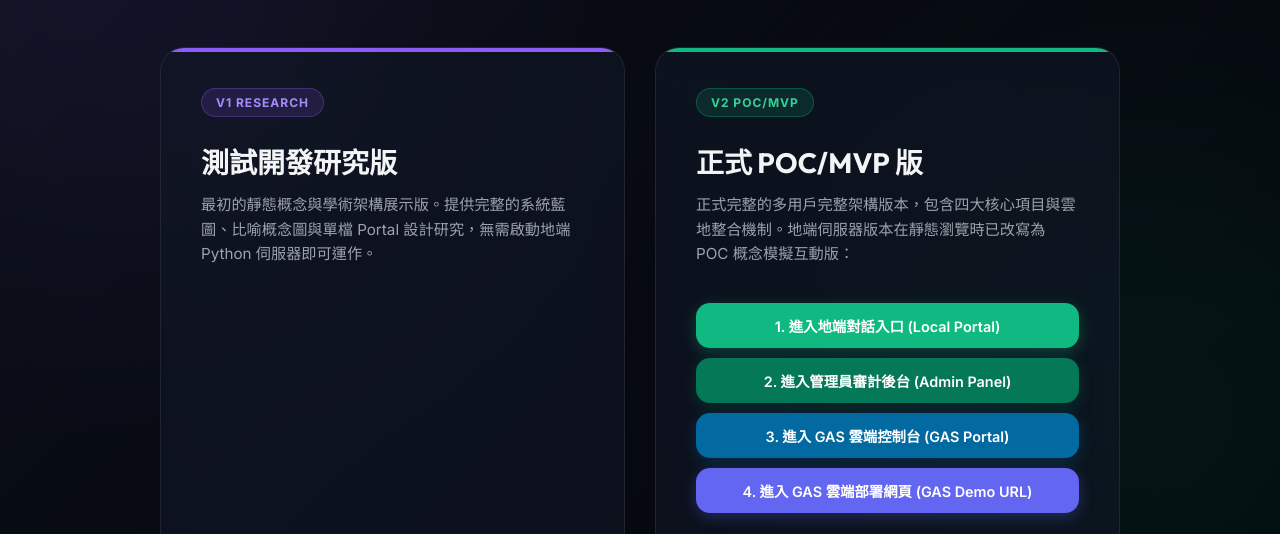
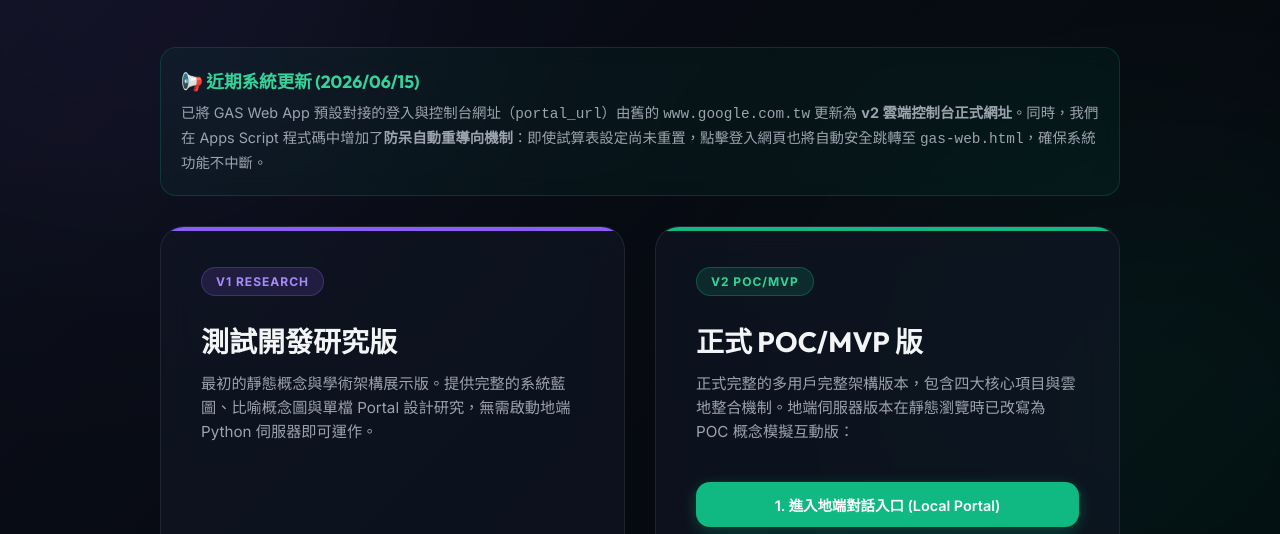
Before and after one commit to falo-taiwan/ai-notebooklm, a plain HTML site: page index.html in a window 1280 px wide. Shown: the part 213-747 px from the top of the page. Drawn offline with Linux system fonts and the light colour scheme.

Commit message:
docs: update gateway README/index with portal URL fix and package v2.20 zip

```diff
--- a/index.html
+++ b/index.html
@@ -330,6 +330,15 @@
       <p class="subtitle">歡迎進入 local-first NotebookLM 整合與資料治理實作工作坊。請選擇對應版本進行瀏覽或部署。</p>
     </header>
 
+    <div style="background: rgba(16, 185, 129, 0.05); border: 1px solid rgba(16, 185, 129, 0.2); border-radius: 16px; padding: 20px; max-width: 960px; width: 100%; margin: 0 auto 30px; text-align: left; backdrop-filter: blur(10px);">
+      <h3 style="font-family: var(--font-outfit); font-size: 1.1rem; color: #34d399; margin-bottom: 8px; display: flex; align-items: center; gap: 8px;">
+        📢 近期系統更新 (2026/06/15)
+      </h3>
+      <p style="font-size: 0.9rem; color: var(--text-muted); line-height: 1.6; margin: 0;">
+        已將 GAS Web App 預設對接的登入與控制台網址（<code>portal_url</code>）由舊的 <code>www.google.com.tw</code> 更新為 <strong>v2 雲端控制台正式網址</strong>。同時，我們在 Apps Script 程式碼中增加了<strong>防呆自動重導向機制</strong>：即使試算表設定尚未重置，點擊登入網頁也將自動安全跳轉至 <code>gas-web.html</code>，確保系統功能不中斷。
+      </p>
+    </div>
+
     <div class="grid">
       <!-- v1 Card -->
       <div class="card card-v1">
```
Also changed, not shown: 2 other files.
